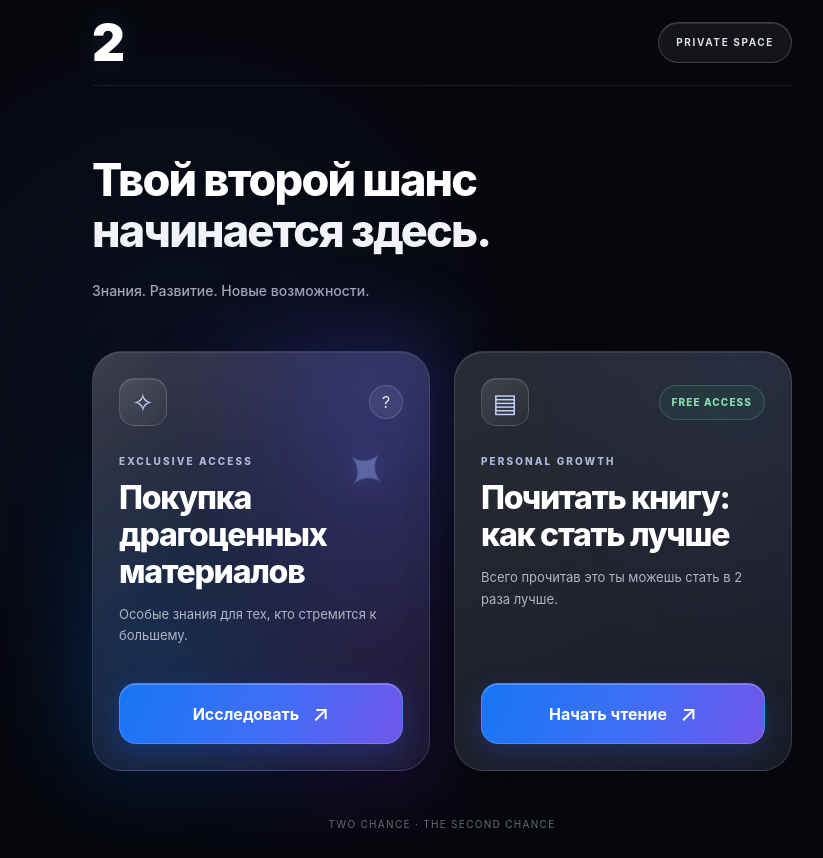
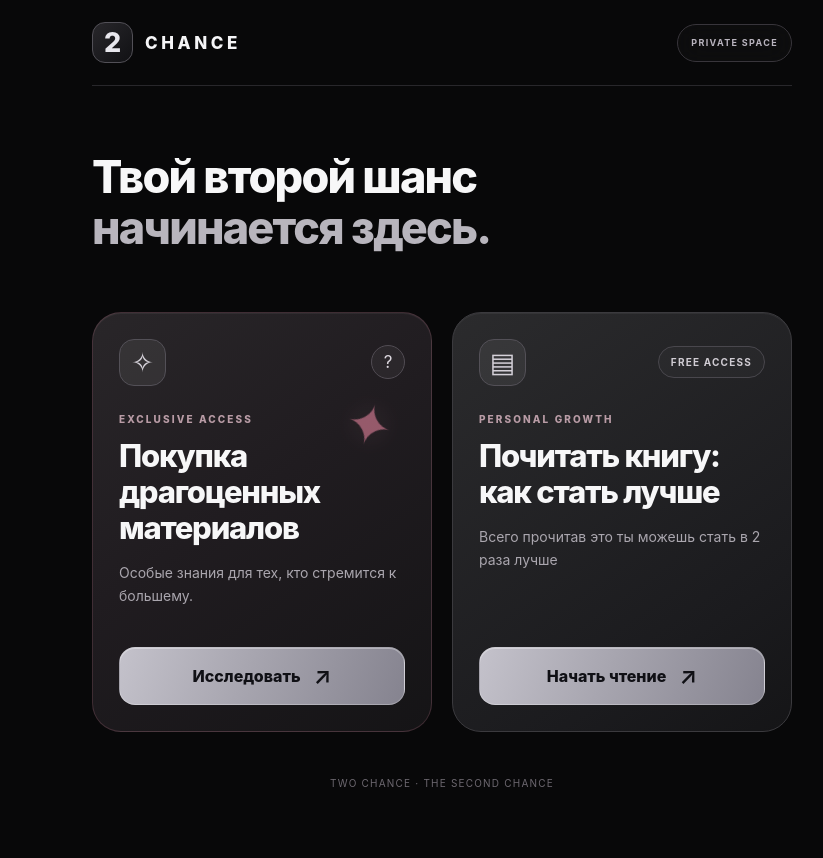
Before and after one commit to deprimes2/two-chance, a FastAPI app: page / in a window 1280 px wide. Shown: the whole page, without its empty margins (198-1021 px from the left). After the commit the page ends 787 px from the top, so only its background shows below. Run offline with FastAPI, Linux system fonts and the light colour scheme; parts of the project's set-up code (start-up, migrations or seed data) failed here and were passed over; some libraries are stand-ins or nearby versions.

Commit message:
Update index.html

```diff
--- a/templates/index.html
+++ b/templates/index.html
@@ -1,73 +1,69 @@
 
 <!doctype html>
-<html lang="ru" class="dark">
+<html lang="ru">
 <head>
   <meta charset="UTF-8">
-  <meta name="viewport"
-        content="width=device-width, initial-scale=1, viewport-fit=cover">
-  <meta name="theme-color" content="#07080d">
+  <meta name="viewport" content="width=device-width, initial-scale=1, viewport-fit=cover">
+  <meta name="theme-color" content="#080809">
   <title>Two Chance</title>
 
-  <script src="https://cdn.tailwindcss.com"></script>
   <script src="https://telegram.org/js/telegram-web-app.js"></script>
-  <script src="/static/app.js?v=20261115premium1" defer></script>
+  <script src="/static/app.js?v=20261115final" defer></script>
 
   <style>
     :root {
       color-scheme: dark;
-      --background: #07080d;
-      --foreground: #f8f9ff;
-      --muted: #989ba9;
-      --blue: #337cff;
-      --purple: #7764f7;
+      --bg: #080809;
+      --text: #f7f7f8;
+      --muted: #aaa7ae;
+      --silver: #c3c1ca;
     }
 
     * {
       box-sizing: border-box;
     }
 
-    html {
-      background: var(--background);
+    html, body {
+      margin: 0;
+      min-height: 100%;
+      background: var(--bg);
+      color: var(--text);
+      font-family: -apple-system, BlinkMacSystemFont,
+        "SF Pro Display", "Segoe UI", Arial, sans-serif;
+      -webkit-font-smoothing: antialiased;
     }
 
     body {
-      margin: 0;
       min-height: 100vh;
       overflow-x: hidden;
-      background: var(--background);
-      color: var(--foreground);
-      font-family:
-        -apple-system, BlinkMacSystemFont,
-        "SF Pro Display", "Segoe UI",
-        Arial, sans-serif;
-      -webkit-font-smoothing: antialiased;
     }
 
-    button, a {
+    button {
+      font: inherit;
+      cursor: pointer;
       -webkit-tap-highlight-color: transparent;
     }
 
-    button {
-      cursor: pointer;
+    a {
+      -webkit-tap-highlight-color: transparent;
     }
 
     .hidden {
       display: none !important;
     }
 
-    /* SPLASH */
+    /* ЗАГРУЗКА */
 
     .splash {
       position: fixed;
       inset: 0;
       z-index: 1000;
-      display: grid;
-      place-items: center;
+      display: flex;
+      align-items: center;
+      justify-content: center;
+      overflow: hidden;
       background: #000;
-      overflow: hidden;
-      transition:
-        opacity .5s ease,
-        visibility .5s ease;
+      transition: opacity .5s ease, visibility .5s ease;
     }
 
     .splash.out {
@@ -103,86 +99,74 @@
       }
     }
 
-    /* BACKGROUND */
+    /* ОСНОВА */
 
     .app {
-      position: relative;
-      isolation: isolate;
       max-width: 740px;
       min-height: 100vh;
       margin: 0 auto;
       padding: 0 20px;
       display: flex;
       flex-direction: column;
+      background: #080809;
     }
 
-    .app::before {
-      content: "";
-      position: absolute;
-      z-index: -2;
-      top: 130px;
-      left: -120px;
-      width: 450px;
-      height: 500px;
-      border-radius: 50%;
-      background: rgba(37, 65, 158, .13);
-      filter: blur(110px);
-      pointer-events: none;
-    }
-
-    /* TOP BAR */
+    /* ВЕРХНЯЯ ПАНЕЛЬ */
 
     .topbar {
       display: flex;
       align-items: center;
-      justify-content: space-between;
+      gap: 12px;
       min-height: 86px;
-      border-bottom:
-        1px solid rgba(255,255,255,.075);
+      border-bottom: 1px solid #28272b;
     }
 
     .brand-symbol {
-      display: block;
-      color: #fff;
-      font-size: 51px;
+      width: 41px;
+      height: 41px;
+      flex: none;
+      display: grid;
+      place-items: center;
+      border: 1px solid #525057;
+      border-radius: 13px;
+      background: linear-gradient(135deg, #28272b, #111114);
+      color: #e8e7ed;
+      font-size: 27px;
+      font-weight: 850;
       line-height: 1;
-      font-weight: 900;
-      letter-spacing: -.09em;
-      text-shadow:
-        0 0 25px rgba(137,161,255,.15);
     }
 
     .brand {
-      display: none;
+      color: #f5f5f7;
+      font-size: 17px;
+      font-weight: 850;
+      letter-spacing: .21em;
     }
 
     .top-pill {
+      margin-left: auto;
       display: inline-flex;
       align-items: center;
       justify-content: center;
-      min-height: 41px;
-      padding: 0 17px;
-      border:
-        1px solid rgba(255,255,255,.19);
+      min-height: 38px;
+      padding: 0 13px;
+      border: 1px solid #38353b;
       border-radius: 999px;
-      background: rgba(255,255,255,.055);
-      box-shadow:
-        inset 0 1px 0 rgba(255,255,255,.12),
-        0 8px 25px rgba(0,0,0,.15);
-      backdrop-filter: blur(22px);
-      -webkit-backdrop-filter: blur(22px);
-      color: #d9dce9;
-      font-size: 10px;
-      font-weight: 750;
-      letter-spacing: .16em;
+      background: rgba(255,255,255,.025);
+      backdrop-filter: blur(14px);
+      -webkit-backdrop-filter: blur(14px);
+      color: #b9b4be;
+      font-size: 9px;
+      font-weight: 700;
+      letter-spacing: .15em;
       white-space: nowrap;
     }
 
-    /* PAGES */
+    /* СТРАНИЦЫ */
 
     main {
       flex: 1;
-      padding-top: 53px;
+      padding-top: 49px;
     }
 
     .page {
@@ -208,171 +192,81 @@
       }
     }
 
-    /* INTRO */
+    /* ЗАГОЛОВОК */
 
     .intro {
-      margin-bottom: 49px;
+      margin-bottom: 58px;
     }
 
     .intro h1 {
       margin: 0;
-      max-width: 640px;
-      font-size: clamp(34px, 8.2vw, 53px);
+      font-size: clamp(34px, 8vw, 49px);
       font-weight: 850;
-      letter-spacing: -.052em;
-      line-height: 1.12;
-      color: #fff;
+      line-height: 1.16;
+      letter-spacing: -.05em;
+      color: #f6f6f7;
     }
 
     .intro h1 span {
       display: block;
-      color: #f1f2fa;
+      color: #b8b5bd;
     }
 
-    .intro p {
-      margin: 22px 0 0;
-      color: #a3a5b4;
-      font-size: 14px;
-      font-weight: 450;
-      line-height: 1.7;
-    }
-
-    /* CARD GRID */
+    /* КАРТОЧКИ */
 
     .cards {
       display: grid;
       grid-template-columns: 1fr;
-      gap: 24px;
+      gap: 20px;
     }
 
     .feature-card {
       position: relative;
-      isolation: isolate;
       display: flex;
       flex-direction: column;
       min-height: 375px;
       padding: 26px;
-      border:
-        1px solid rgba(208,219,255,.15);
-      border-radius: 30px;
-      background:
-        linear-gradient(
-          155deg,
-          rgba(48,51,68,.96) 0%,
-          rgba(29,31,43,.98) 48%,
-          rgba(21,23,33,.99) 100%
-        );
-      box-shadow:
-        inset 0 1px 0 rgba(255,255,255,.09),
-        0 20px 50px rgba(0,0,0,.24);
+      overflow: hidden;
+      border: 1px solid rgba(181,111,130,.25);
+      border-radius: 29px;
+      background: linear-gradient(
+        145deg,
+        #292629 0%,
+        #201c20 45%,
+        #151416 100%
+      );
+      box-shadow: inset 0 1px 0 rgba(255,255,255,.05);
     }
 
-    /* AURORA BEHIND THE FIRST CARD */
-
-    .knowledge::before {
-      content: "";
-      position: absolute;
-      z-index: -2;
-      inset: -26px;
-      border-radius: 55px;
-      background:
-        radial-gradient(
-          ellipse at 80% 20%,
-          rgba(91,87,255,.35),
-          transparent 48%
-        ),
-        radial-gradient(
-          ellipse at 15% 75%,
-          rgba(18,123,255,.28),
-          transparent 52%
-        ),
-        radial-gradient(
-          ellipse at 80% 90%,
-          rgba(132,57,255,.2),
-          transparent 50%
-        );
-      filter: blur(37px);
-      opacity: .8;
-      pointer-events: none;
-      animation: auroraMove 9s ease-in-out infinite alternate;
+    .feature-card.book {
+      min-height: 355px;
+      border-color: #3b3a3e;
+      background: linear-gradient(
+        145deg,
+        #2b2b2d,
+        #1b1b1e 75%,
+        #151517
+      );
     }
-
-    .knowledge::after {
-      content: "";
-      position: absolute;
-      z-index: -1;
-      inset: 0;
-      border-radius: inherit;
-      background:
-        radial-gradient(
-          ellipse at 95% 0%,
-          rgba(99,99,222,.13),
-          transparent 55%
-        ),
-        linear-gradient(
-          125deg,
-          rgba(255,255,255,.065),
-          transparent 38%
-        );
-      pointer-events: none;
-    }
-
-    @keyframes auroraMove {
-      0% {
-        transform: translate(-7px, 7px) scale(.97);
-        opacity: .6;
-      }
-      100% {
-        transform: translate(9px, -9px) scale(1.05);
-        opacity: .95;
-      }
-    }
-
-    /* SECOND CARD */
-
-    .feature-card.book {
-      min-height: 350px;
-      background:
-        radial-gradient(
-          ellipse at 85% 5%,
-          rgba(61,88,153,.14),
-          transparent 55%
-        ),
-        linear-gradient(
-          155deg,
-          #292b36,
-          #191b25
-        );
-    }
-
-    /* CARD HEADER */
 
     .card-top {
       display: flex;
       align-items: center;
       justify-content: space-between;
-      margin-bottom: 28px;
+      min-height: 46px;
+      margin-bottom: 27px;
     }
 
     .card-icon {
       display: grid;
       place-items: center;
-      width: 48px;
-      height: 48px;
-      border:
-        1px solid rgba(255,255,255,.15);
+      width: 47px;
+      height: 47px;
+      border: 1px solid #535057;
       border-radius: 15px;
-      background:
-        linear-gradient(
-          135deg,
-          rgba(255,255,255,.12),
-          rgba(255,255,255,.025)
-        );
-      color: #c5d4ff;
-      font-size: 26px;
-      box-shadow:
-        inset 0 1px 0 rgba(255,255,255,.1);
-      backdrop-filter: blur(12px);
+      background: rgba(255,255,255,.065);
+      color: #d5d1d9;
+      font-size: 27px;
     }
 
     .help {
@@ -380,31 +274,17 @@
       place-items: center;
       width: 34px;
       height: 34px;
-      border:
-        1px solid rgba(255,255,255,.16);
+      border: 1px solid #514c53;
       border-radius: 50%;
-      background: rgba(255,255,255,.07);
-      color: #e5e8f5;
-      font-size: 16px;
-      backdrop-filter: blur(12px);
-    }
-
-    .free-pill {
-      padding: 9px 12px;
-      border:
-        1px solid rgba(88,214,151,.25);
-      border-radius: 999px;
-      background: rgba(39,135,87,.13);
-      color: #85dfb0;
-      font-size: 10px;
-      font-weight: 800;
-      letter-spacing: .11em;
+      background: rgba(255,255,255,.045);
+      color: #ddd8df;
+      font-size: 17px;
     }
 
     .card-label {
       display: block;
-      margin-bottom: 11px;
-      color: #adb9dc;
+      margin-bottom: 13px;
+      color: #b99ca6;
       font-size: 10px;
       font-weight: 800;
       letter-spacing: .21em;
@@ -413,52 +293,53 @@
     .feature-card h2 {
       position: relative;
       z-index: 1;
-      margin: 0 0 13px;
-      max-width: 430px;
-      color: #fff;
-      font-size: clamp(24px, 6vw, 32px);
-      font-weight: 780;
+      margin: 0 0 15px;
+      max-width: 450px;
+      color: #f7f7f8;
+      font-size: clamp(24px, 6vw, 31px);
+      font-weight: 800;
+      line-height: 1.17;
       letter-spacing: -.04em;
-      line-height: 1.15;
     }
 
     .feature-card p {
       position: relative;
       z-index: 1;
-      margin: 0 0 28px;
+      margin: 0 0 29px;
       max-width: 420px;
-      color: #b0b4c5;
-      font-size: 13px;
+      color: #aaa6ae;
+      font-size: 14px;
       line-height: 1.65;
     }
 
-    /* DECORATIVE CRYSTAL */
+    /* КРИСТАЛЛ */
 
     .crystal-animation {
       position: absolute;
-      top: 75px;
+      top: 77px;
       right: 27px;
-      width: 72px;
-      height: 72px;
       display: grid;
       place-items: center;
+      width: 69px;
+      height: 69px;
       pointer-events: none;
-      opacity: .4;
+      opacity: .78;
     }
 
     .crystal-object {
-      color: #9cb8ff;
+      color: #b76b80;
       font-size: 56px;
-      text-shadow:
-        0 0 22px rgba(83,122,255,.5);
-      animation: crystalRotate 8s linear infinite;
+      text-shadow: 0 0 22px rgba(185,107,128,.18);
+      animation: crystalRotate 9s linear infinite;
     }
 
     @keyframes crystalRotate {
-      to { transform: rotate(360deg); }
+      to {
+        transform: rotate(360deg);
+      }
     }
 
-    /* PREMIUM BUTTONS */
+    /* КНОПКИ */
 
     .primary,
     .secondary,
@@ -472,51 +353,57 @@
       width: 100%;
       min-height: 58px;
       margin-top: auto;
-      padding: 13px 20px;
-      border:
-        1px solid rgba(255,255,255,.15);
-      border-radius: 17px;
-      background:
-        linear-gradient(
-          110deg,
-          #1676f5 0%,
-          #416ef7 55%,
-          #7156e9 100%
-        );
-      box-shadow:
-        0 9px 28px rgba(37,91,244,.26),
-        inset 0 1px 0 rgba(255,255,255,.22);
-      color: #fff;
+      padding: 13px 18px;
+      border: 1px solid rgba(255,255,255,.24);
+      border-radius: 16px;
+      background: linear-gradient(
+        110deg,
+        #c4c2cb 0%,
+        #a7a5af 45%,
+        #85838f 100%
+      );
+      box-shadow: inset 0 1px 0 rgba(255,255,255,.32);
+      color: #101015;
       font-size: 16px;
-      font-weight: 750;
+      font-weight: 800;
       text-decoration: none;
-      transition:
-        transform .2s ease,
-        box-shadow .2s ease,
-        filter .2s ease;
+      transition: transform .2s ease, filter .2s ease;
     }
 
     .primary:active,
     .secondary:active,
     .link-button:active {
-      transform: scale(.975);
-      filter: brightness(.92);
+      transform: scale(.98);
+      filter: brightness(.93);
     }
 
     .primary span,
     .secondary span {
-      font-size: 22px;
-      font-weight: 500;
+      font-size: 23px;
+      font-weight: 600;
     }
 
-    /* DETAIL PAGES */
+    .free-pill {
+      display: inline-flex;
+      align-items: center;
+      padding: 9px 12px;
+      border: 1px solid #49474d;
+      border-radius: 999px;
+      background: rgba(255,255,255,.025);
+      color: #d0ccd3;
+      font-size: 10px;
+      font-weight: 750;
+      letter-spacing: .12em;
+    }
+
+    /* ВНУТРЕННИЕ РАЗДЕЛЫ */
 
     .back {
-      margin-bottom: 32px;
+      margin: 0 0 32px;
       padding: 10px 0;
       border: 0;
-      background: transparent;
-      color: #b7bdce;
+      background: none;
+      color: #b8b3bb;
       font-size: 15px;
     }
 
@@ -526,32 +413,32 @@
       width: 58px;
       height: 58px;
       margin-bottom: 25px;
-      border:
-        1px solid rgba(255,255,255,.13);
-      border-radius: 18px;
-      background: #232637;
-      color: #afc2ff;
-      font-size: 32px;
+      border: 1px solid #454047;
+      border-radius: 17px;
+      background: #282429;
+      color: #d5c7d0;
+      font-size: 30px;
     }
 
     .eyebrow {
       display: block;
-      color: #96aef8;
+      color: #b99ca6;
       font-size: 11px;
       font-weight: 750;
-      letter-spacing: .18em;
+      letter-spacing: .17em;
     }
 
     .page h1 {
       margin: 16px 0;
+      color: #f7f7f8;
       font-size: clamp(30px, 8vw, 45px);
       font-weight: 800;
-      line-height: 1.13;
+      line-height: 1.14;
       letter-spacing: -.04em;
     }
 
     .detail-text {
-      color: #a7aabb;
+      color: #aaa6ae;
       font-size: 15px;
       line-height: 1.7;
     }
@@ -710,19 +584,16 @@
     }
 
     footer {
-      padding: 46px 0 26px;
-      color: #666b7b;
+      padding: 45px 0 25px;
+      color: #6d6870;
       font-size: 10px;
       text-align: center;
-      letter-spacing: .13em;
+      letter-spacing: .12em;
     }
-
-    /* RESPONSIVE */
 
     @media (min-width: 620px) {
       .cards {
-        grid-template-columns:
-          repeat(2, minmax(0, 1fr));
+        grid-template-columns: repeat(2, minmax(0, 1fr));
       }
 
       .feature-card,
@@ -800,20 +665,15 @@
             Твой второй шанс
             <span>начинается здесь.</span>
           </h1>
-
-          <p>
-            Знания. Развитие. Новые возможности.
-          </p>
         </div>
 
         <div class="cards">
 
-          <!-- КАРТОЧКА МАТЕРИАЛОВ -->
+          <!-- МАТЕРИАЛЫ -->
 
           <article class="feature-card knowledge">
 
             <div class="card-top">
-
               <span class="card-icon">✧</span>
 
               <button
@@ -881,8 +729,7 @@
             </h2>
 
             <p>
-              Всего прочитав это ты можешь
-              стать в 2 раза лучше.
+              Всего прочитав это ты можешь стать в 2 раза лучше
             </p>
 
             <button
```
Also changed, not shown: other parts of templates/index.html (+55 -110 lines).
